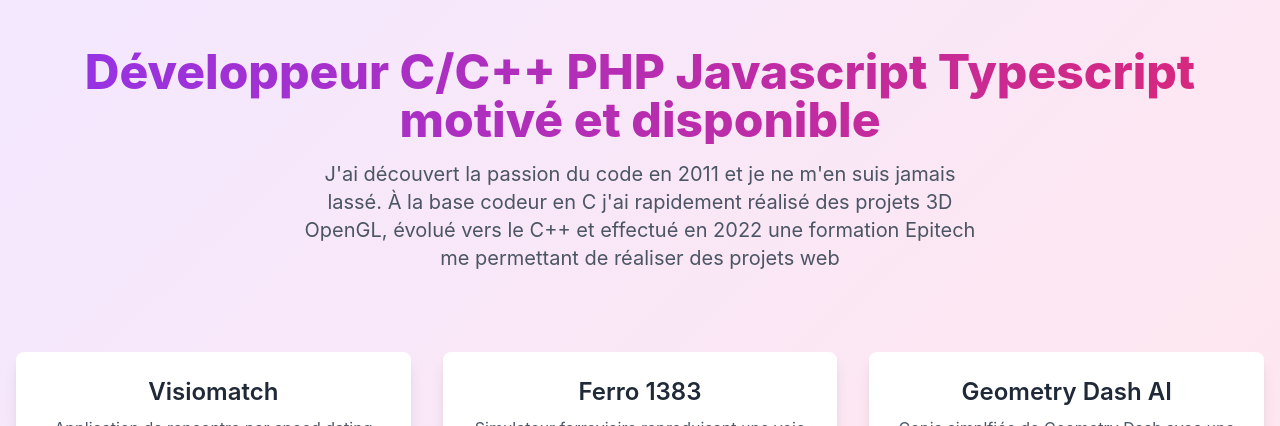
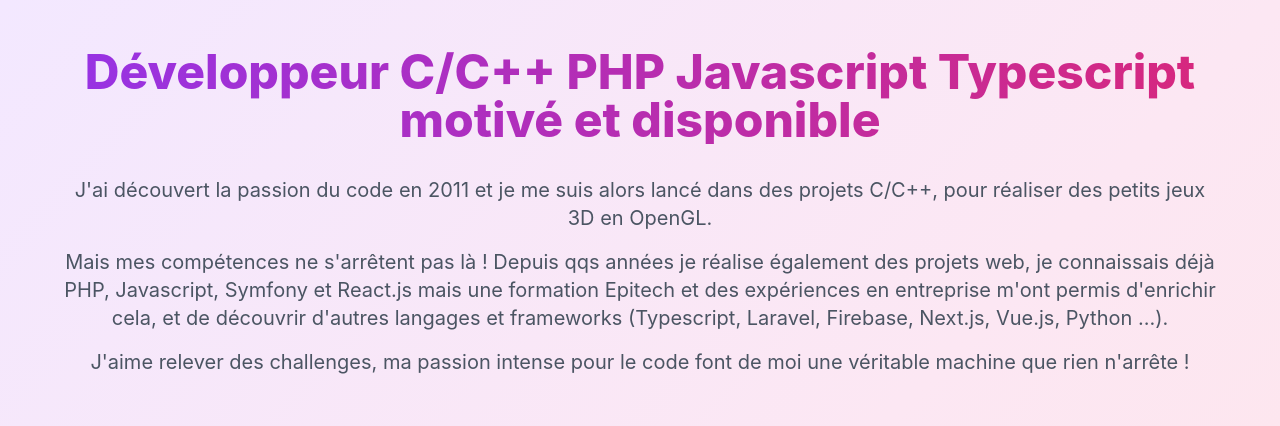
Before and after one commit to KevinGL/Portfolio2, a React (Create React App) app: page / in a window 1280 px wide. Shown: the top 426 px of the page. Built offline with nearby package versions, Linux system fonts and the light colour scheme.

Commit message:
Modification présentation

```diff
--- a/src/components/portfolio.jsx
+++ b/src/components/portfolio.jsx
@@ -76,11 +76,17 @@
     <div className={`min-h-screen ${darkMode ? 'dark' : ''}`}>
       <div className="bg-gradient-to-br from-purple-100 via-pink-100 to-rose-100 dark:from-gray-900 dark:via-purple-900 dark:to-blue-900 min-h-screen transition-colors duration-300">
         <header className="py-12 text-center relative">
-          <h1 className="text-2xl sm:text-3xl lg:text-5xl font-extrabold mb-4 text-transparent bg-clip-text bg-gradient-to-r from-purple-600 to-pink-600 dark:from-purple-300 dark:to-pink-300 max-w-full">
+          <h1 className="text-3xl sm:text-4xl lg:text-5xl font-extrabold mb-4 text-transparent bg-clip-text bg-gradient-to-r from-purple-600 to-pink-600 dark:from-purple-300 dark:to-pink-300 max-w-full mb-8">
             Développeur C/C++ PHP Javascript Typescript motivé et disponible
           </h1>
-          <p className="text-md sm:text-xl text-gray-600 dark:text-gray-300 max-w-2xl mx-auto">
-            J'ai découvert la passion du code en 2011 et je ne m'en suis jamais lassé. À la base codeur en C j'ai rapidement réalisé des projets 3D OpenGL, évolué vers le C++ et effectué en 2022 une formation Epitech me permettant de réaliser des projets web
+          <p className="text-md md:text-lg lg:text-xl text-gray-600 dark:text-gray-300 max-w-6xl mx-auto mb-4">
+            J'ai découvert la passion du code en 2011 et je me suis alors lancé dans des projets C/C++, pour réaliser des petits jeux 3D en OpenGL.
+          </p>
+          <p className="text-md md:text-lg lg:text-xl text-gray-600 dark:text-gray-300 max-w-6xl mx-auto mb-4">
+            Mais mes compétences ne s'arrêtent pas là ! Depuis qqs années je réalise également des projets web, je connaissais déjà PHP, Javascript, Symfony et React.js mais une formation Epitech et des expériences en entreprise m'ont permis d'enrichir cela, et de découvrir d'autres langages et frameworks (Typescript, Laravel, Firebase, Next.js, Vue.js, Python ...).
+          </p>
+          <p className="text-md md:text-lg lg:text-xl text-gray-600 dark:text-gray-300 max-w-6xl mx-auto">
+            J'aime relever des challenges, ma passion intense pour le code font de moi une véritable machine que rien n'arrête !
           </p>
         </header>
         <main className="container mx-auto px-4 py-8">
```
